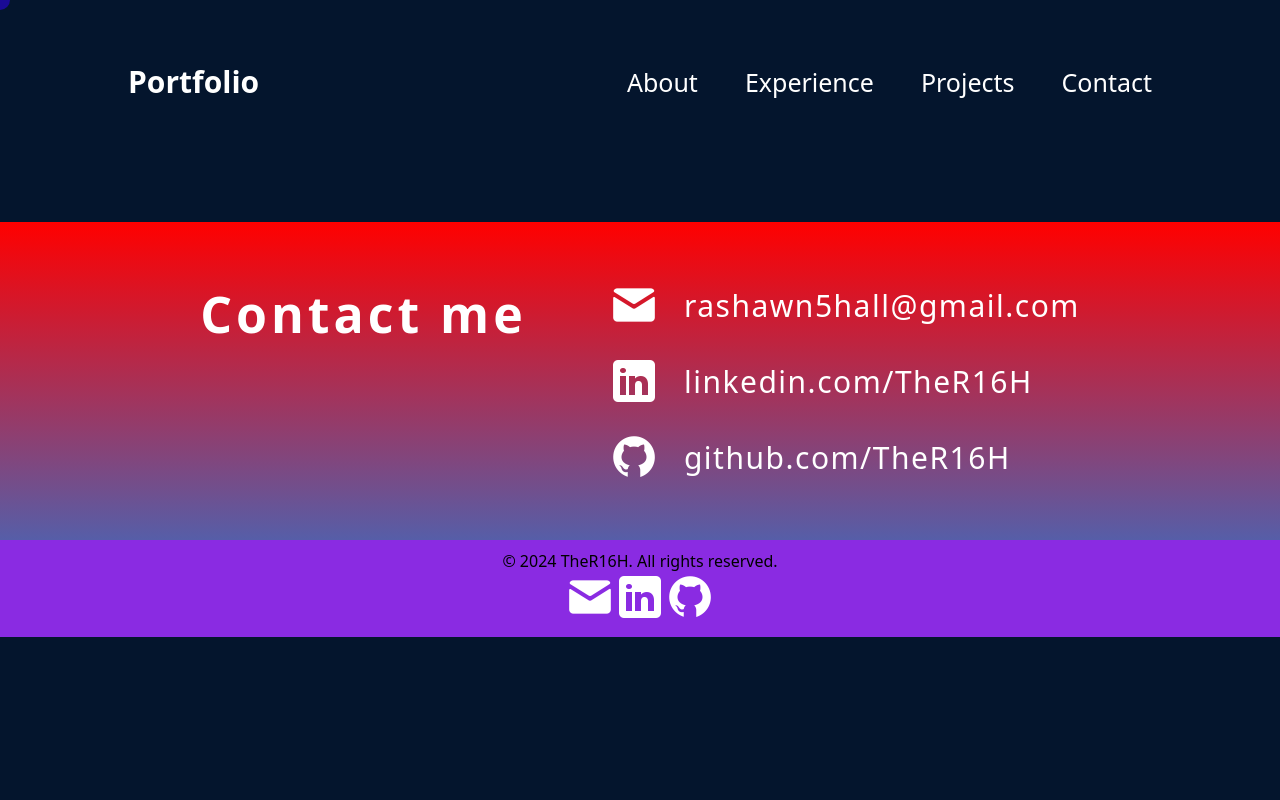
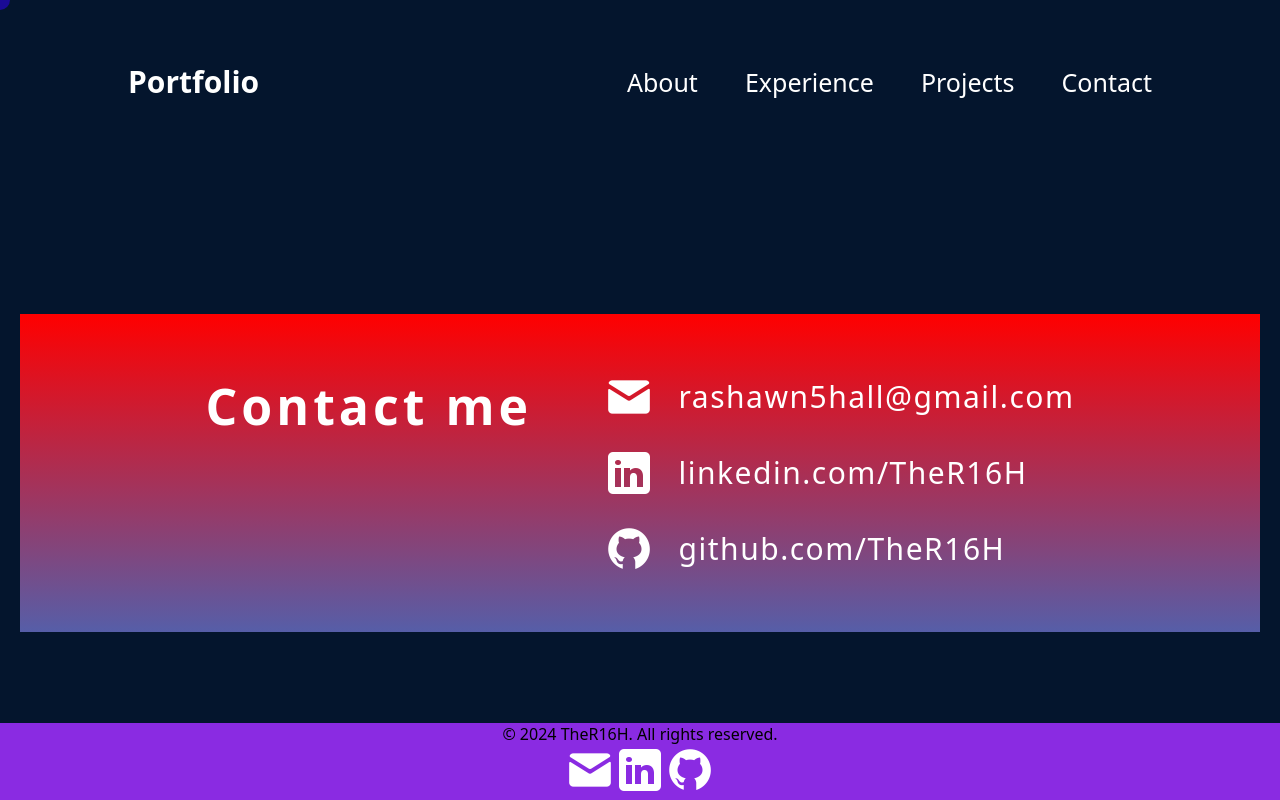
Before and after one commit to TheR16H/folio, a React (Vite) app: page /contact in a window 1280 px wide. Built offline with nearby package versions, Linux system fonts and the light colour scheme.

Commit message:
i think i figured out sticky footers question mark

```diff
--- a/src/App.jsx
+++ b/src/App.jsx
@@ -15,13 +15,15 @@ function App() {
       <div className={styles.App}>
         <Headernav />
         <CustomCursor />
+        <main>
         <Routes>
           <Route path="/" element={<Land />} /> {/* Home page */}
           <Route path="/about" element={<About />} />
           <Route path="/experience" element={<Experience />} />
           <Route path="/projects" element={<Projects />} />
           <Route path="/contact" element={<Contact />} />
-        </Routes>
+          </Routes>
+        </main>
         <Footer />
       </div>
     </Router>
--- a/src/components/footer/footer.module.css
+++ b/src/components/footer/footer.module.css
@@ -1,11 +1,9 @@
 footer {
-    background-color: blueviolet; /* Example background color */
+    background-color: blueviolet;
     text-align: center;
-    height: 5%;
-     /* position: relative; this was preventing it from sticking */
-    /* bottom: 0; this was preventing it from sticking */
+    height: 40%;
     width: 100%;
-    padding: 10px;
+    /* padding: 10px; */
 
 }
 
```
Also changed, not shown: src/components/footer/footer.jsx (line endings or trailing spaces).
